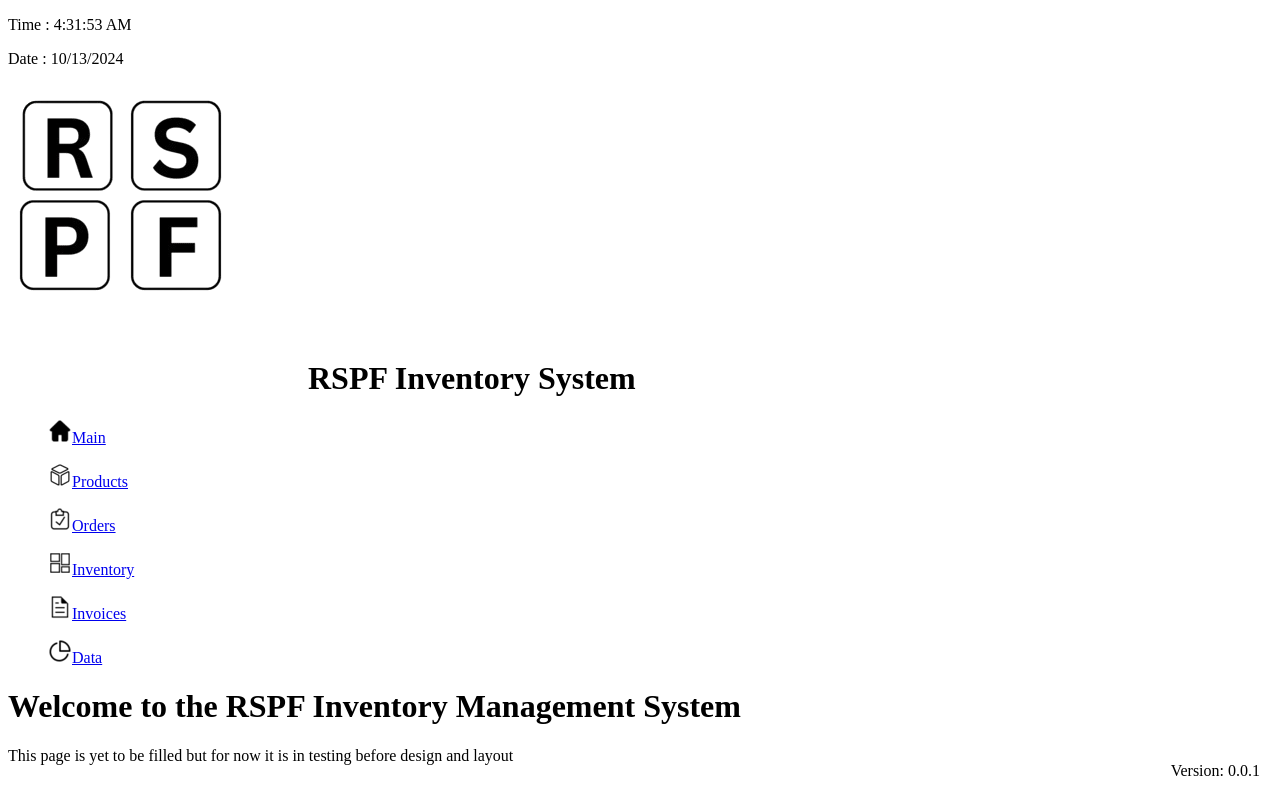
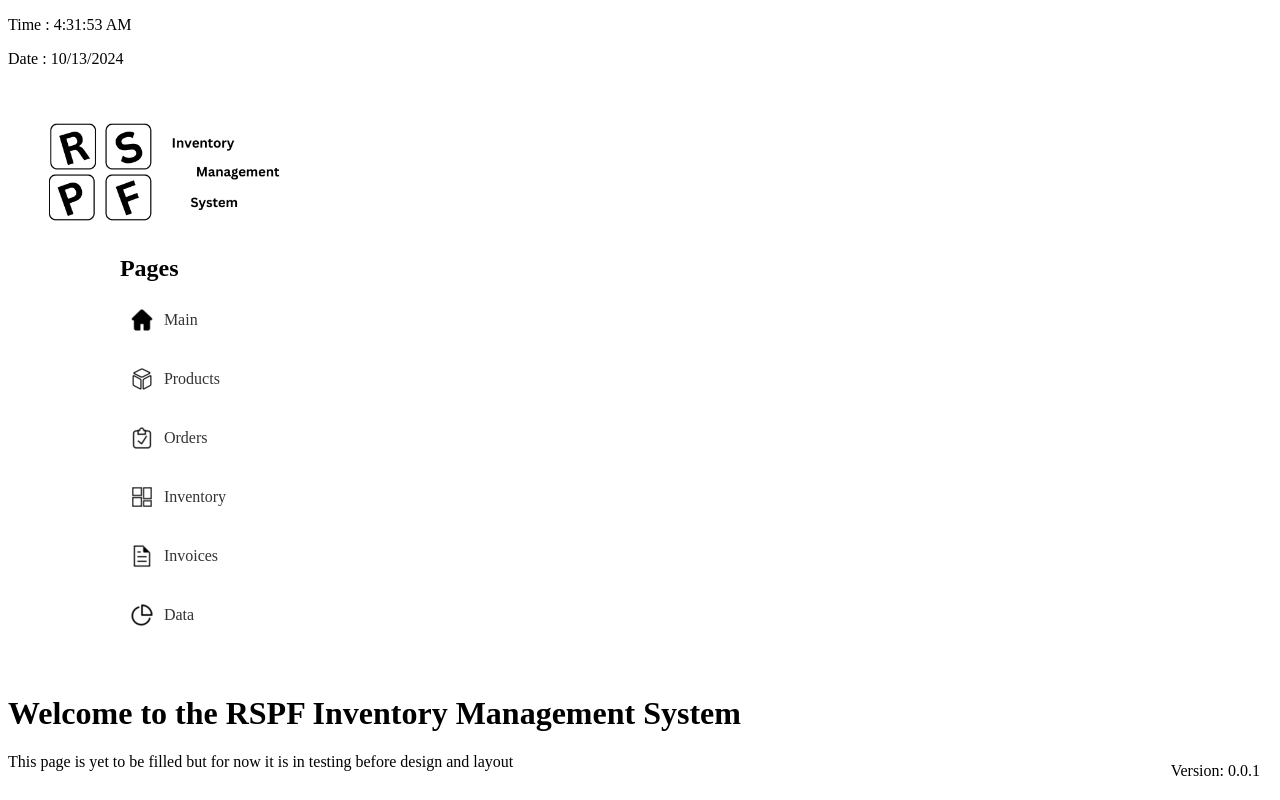
Before and after one commit to cwindrow007/RSPFStack, a React (Create React App) app in the folder frontend/: page / in a window 1280 px wide. Built offline with nearby package versions, Linux system fonts and the light colour scheme.

Commit message:
Added navBar Needs some Work

```diff
--- /dev/null
+++ b/frontend/src/CSS/NavBar.css
@@ -0,0 +1,49 @@
+.NavBar{
+    width: 300px;
+    background: white;
+    padding: 20px;
+    display: flex;
+    flex-direction: column;
+    align-items: center;
+}
+
+.header-logo{
+    width: 300px;
+    height: 135px;
+}
+
+.Header{
+    font-size: 1.5rem;
+    margin-bottom: 10px;
+}
+ul{
+    list-style: none;
+    padding: 0;
+    width: 100%;
+}
+
+.nav-item{
+    display: flex;
+    align-items: center;
+    margin-bottom: 15px;
+}
+
+.nav-link{
+    display: flex;
+    align-items: center;
+    text-decoration: none;
+    color: #333;
+    width: 100%;
+    padding: 10px;
+    border-radius: 5px;
+    transition: background-color 0.3s ease;
+}
+
+.nav-link:hover{
+    background-color: #83c9c2;
+}
+.nav-icon{
+    width: 24px;
+    height: 24px;
+    margin-right: 10px;
+}
--- a/frontend/src/Components/NavBar.tsx
+++ b/frontend/src/Components/NavBar.tsx
@@ -1,15 +1,15 @@
 import React from 'react';
 import {Link} from "react-router-dom";
+import  '../CSS/NavBar.css'
 
 //Import Icons
-
 import HomeIcon from "../Icons/Home.png";
 import ProductsIcon from "../Icons/Products.png";
 import OrdersIcon from "../Icons/Orders.png";
 import InventoryIcon from "../Icons/Inventory.png";
 import InvoicesIcon from "../Icons/Invoices.png";
 import DataIcon from "../Icons/Data.png";
-import logo from "../Icons/R__1___1_-removebg-preview.png"
+import logo from "../Icons/LogoIcon.png"
 
 
 /** Nav Bar, holds data to links on the left side and program logo*/
@@ -51,18 +51,19 @@ const NavBar = () =>{
     return(
         <div className="NavBar">
             {/*Program Logo */}
-            <h1 className = "Placeholder">
-                <img src = {logo}/>
-                RSPF Inventory System
-            </h1>
+            <img className = "header-logo" src = {logo} alt = "RSPF Logo"/>
             <div>
-                {linker.map(link=>(
-                    <Link to={link.to}>
-                    <ul>
-                        <img src = {link.icon} alt = {link.name}/>
+                <h1 className="Header">Pages</h1>
+                <ul>
+                {linker.map((link, index)=>(
+                    <li key = {index} className = "nav-item">
+                    <Link to={link.to} className = "nav-link">
+                        <img src = {link.icon} alt={`${link.name} Icon`} className="nav-icon"/>
                         {link.name}
-                    </ul>
-                </Link>))}
+                    </Link>
+                    </li>
+                ))}
+                </ul>
             </div>
         </div>
     );
```
Also changed, not shown: frontend/src/Icons/LogoIcon.png (added).
